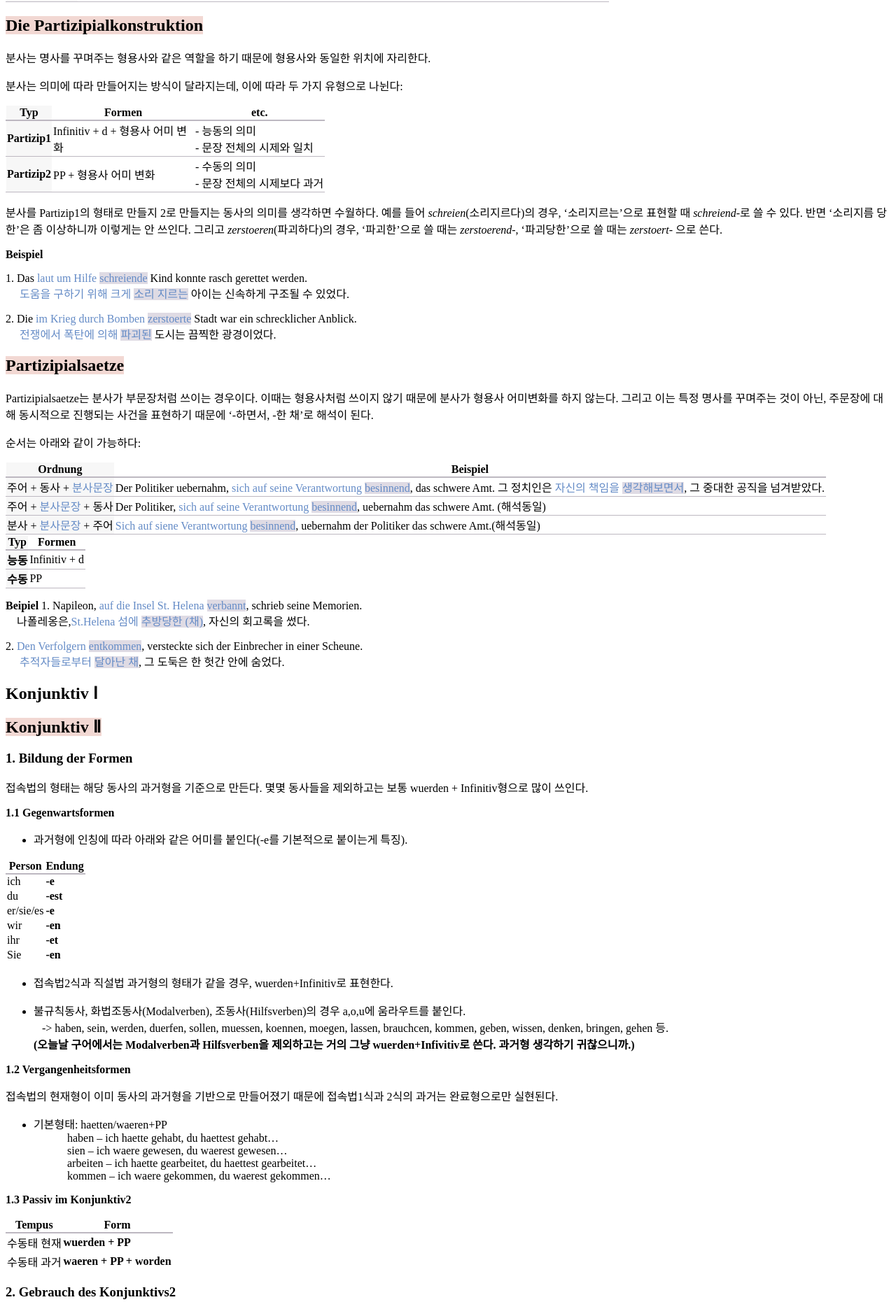
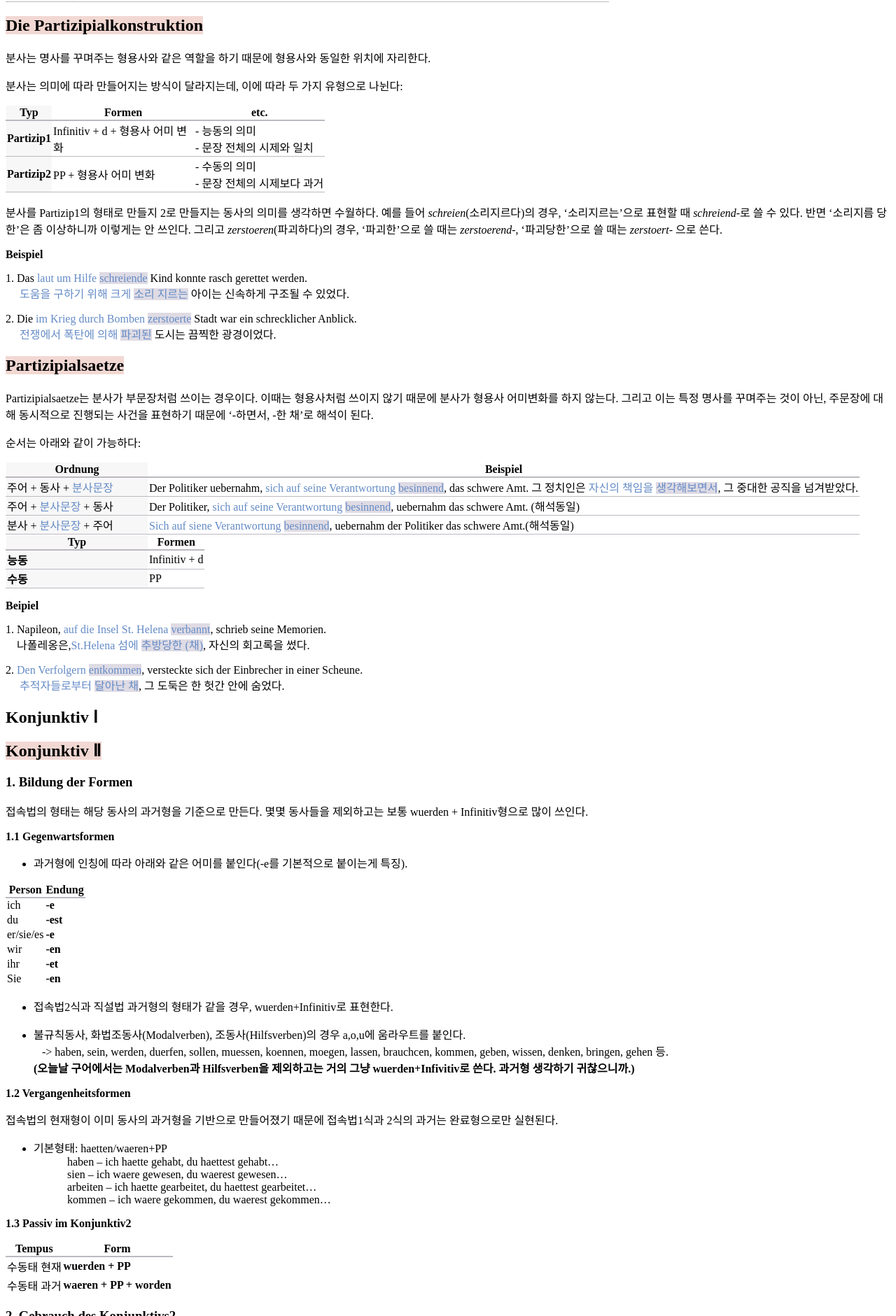
Before and after one commit to finddme/finddme.github.io, a Jekyll site: the page built from _posts/2021-01-24-DeutschGrammtik.md, in a window 1280 px wide. Shown: the part 4519-6400 px from the top of the page at 70% size. Built offline with Jekyll 4.4.1, drawn with Linux system fonts in a browser that asks for light colours.

Commit message:
Update 2021-01-24-DeutschGrammtik.md

```diff
--- a/_posts/2021-01-24-DeutschGrammtik.md
+++ b/_posts/2021-01-24-DeutschGrammtik.md
@@ -341,6 +341,7 @@ Partizipialsaetze는 분사가 부문장처럼 쓰이는 경우이다. 이때는
       .line3{border-bottom: 1px solid #BDB8C1; background-color: #F7F7F7;}
       .line4{border-bottom: 2px solid #BDB8C1; background-color: #F7F7F7;}
       .line5{border-bottom: 2px solid #BDB8C1; width: 200px;}
+      .line6{border-bottom: 2px solid #BDB8C1; background-color: #F7F7F7; width: 200px;}
       table, th, td {
          border:1px solid #BDB8C1;
          background-color: #FFFFFF;
@@ -349,7 +350,7 @@ Partizipialsaetze는 분사가 부문장처럼 쓰이는 경우이다. 이때는
    </head>
    <body>
      <table style="border-collapse:collapse">
-       <tr><th class="line4" bgcolor="#F8F7F9">Ordnung</th><th class="line2">Beispiel</th></tr>
+       <tr><th class="line6" bgcolor="#F8F7F9">Ordnung</th><th class="line2">Beispiel</th></tr>
        <tr><td class="line3">주어 + 동사 + <span style="color:#648BC6">분사문장</span></td><td class="line">Der Politiker uebernahm, <span style="color:#648BC6">sich auf seine Verantwortung <span style="background-color:#DFDBE4">besinnend</span></span>, das schwere Amt. 그 정치인은 <span style="color:#648BC6">자신의 책임을 <span style="background-color:#DFDBE4">생각해보면서</span></span>, 그 중대한 공직을 넘겨받았다.</td></tr>
        <tr><td class="line3">주어 + <span style="color:#648BC6">분사문장</span> + 동사</td><td class="line">Der Politiker, <span style="color:#648BC6">sich auf seine Verantwortung <span style="background-color:#DFDBE4">besinnend</span></span>, uebernahm das schwere Amt. (해석동일)</td></tr>
        <tr><td class="line3">분사 + <span style="color:#648BC6">분사문장</span> + 주어</td><td class="line"><span style="color:#648BC6">Sich auf siene Verantwortung <span style="background-color:#DFDBE4">besinnend</span></span>, uebernahm der Politiker das schwere Amt.(해석동일)</td></tr>
@@ -367,6 +368,7 @@ Partizipialsaetze는 분사가 부문장처럼 쓰이는 경우이다. 이때는
       .line3{border-bottom: 1px solid #BDB8C1; background-color: #F7F7F7;}
       .line4{border-bottom: 2px solid #BDB8C1; background-color: #F7F7F7;}
       .line5{border-bottom: 2px solid #BDB8C1; width: 200px;}
+      .line6{border-bottom: 2px solid #BDB8C1; background-color: #F7F7F7; width: 200px;}
       table, th, td {
          border:1px solid #BDB8C1;
          background-color: #FFFFFF;
@@ -375,7 +377,7 @@ Partizipialsaetze는 분사가 부문장처럼 쓰이는 경우이다. 이때는
    </head>
    <body>
      <table style="border-collapse:collapse">
-       <tr><th class="line4" bgcolor="#F8F7F9">Typ</th><th class="line2">Formen</th></tr>
+       <tr><th class="line6" bgcolor="#F8F7F9">Typ</th><th class="line2">Formen</th></tr>
        <tr><td class="line3"><strong>능동</strong></td><td class="line">Infinitiv + d</td></tr>
        <tr><td class="line3"><strong>수동</strong></td><td class="line">PP</td></tr>
     </table>
@@ -384,6 +386,8 @@ Partizipialsaetze는 분사가 부문장처럼 쓰이는 경우이다. 이때는
 
 
 **Beipiel**
+
+
 1\. Napileon, <span style="color:#648BC6">auf die Insel St. Helena <span style="background-color:#DFDBE4">verbannt</span></span>, schrieb seine Memorien.
 &nbsp;&nbsp;&nbsp;&nbsp;나폴레옹은,<span style="color:#648BC6">St.Helena 섬에 <span style="background-color:#DFDBE4">추방당한 (채)</span></span>, 자신의 회고록을 썼다.
 
```
